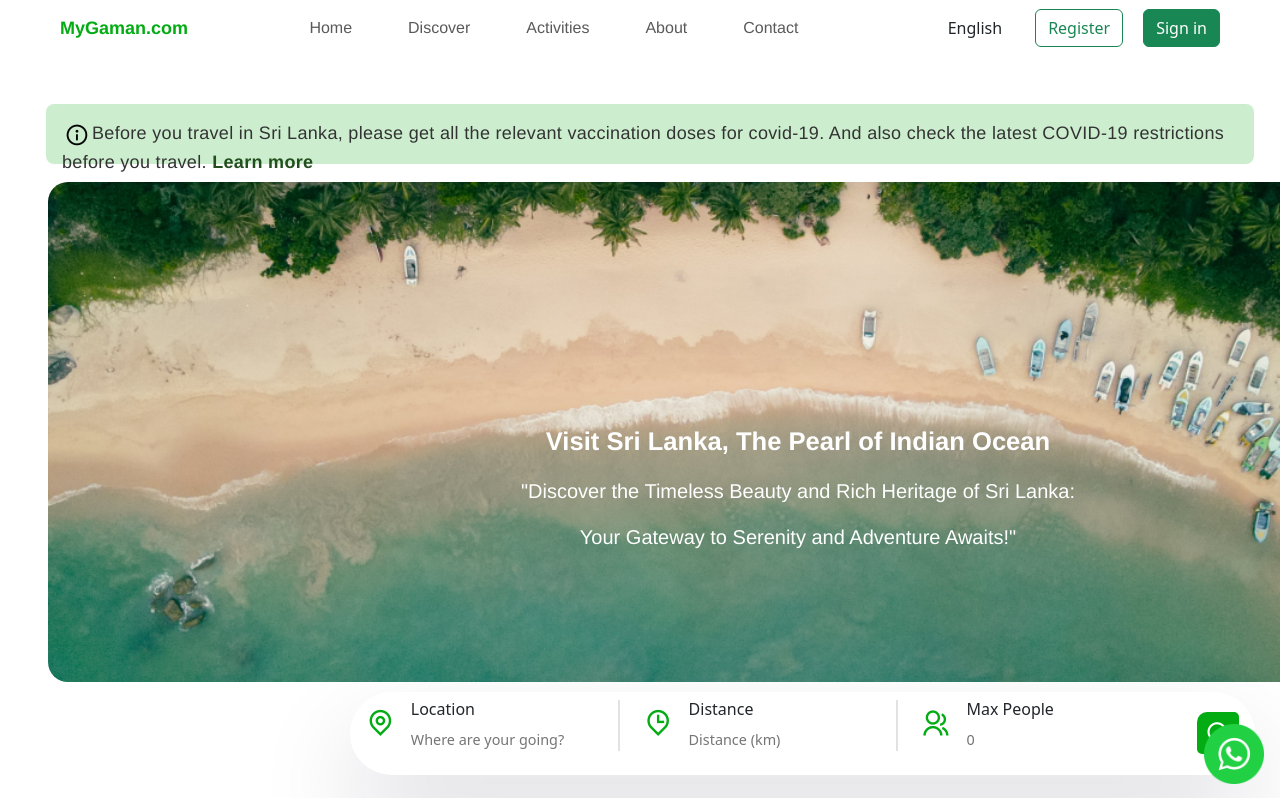
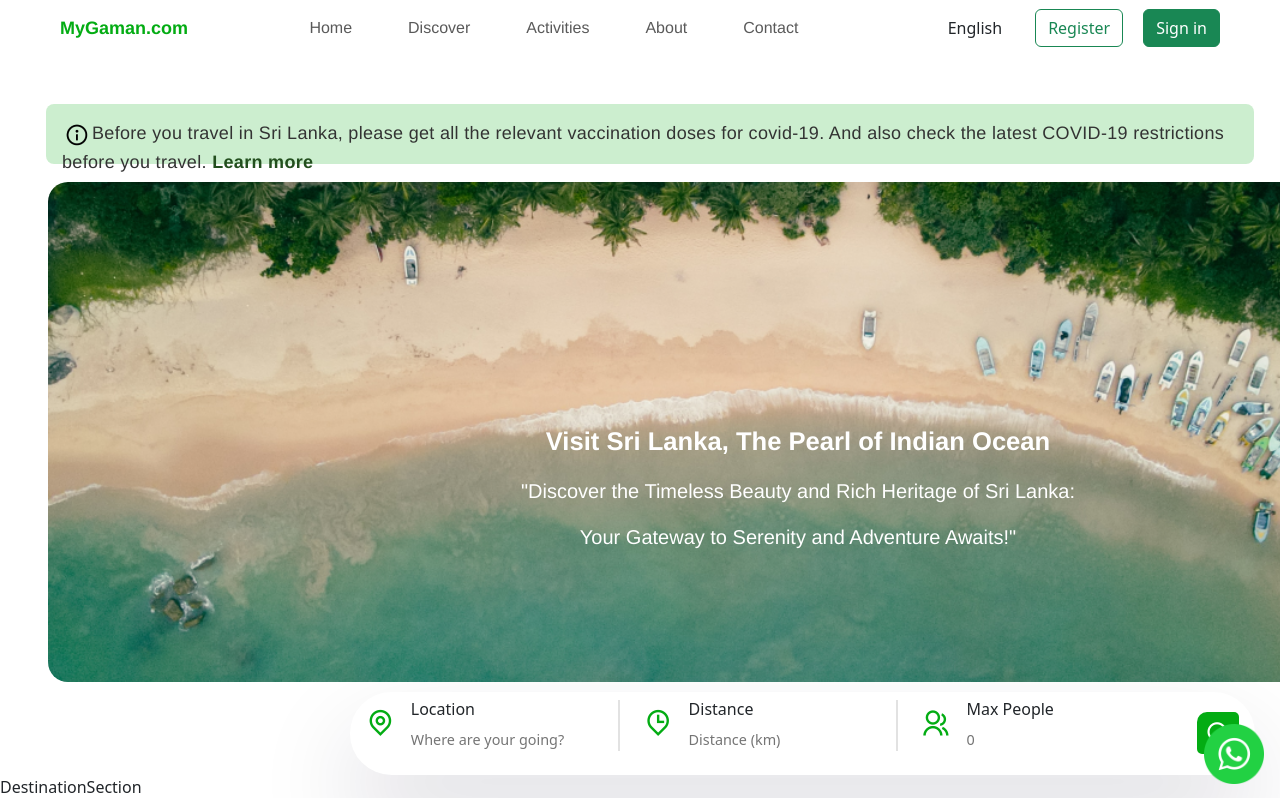
Before and after one commit to tharusha1004/MyGaman-Web, a React (Create React App) app in the folder frontend/: page /home in a window 1280 px wide. Shown: the top 798 px of the page. Built offline with nearby package versions, Linux system fonts and the light colour scheme; a web font is replaced by a local one.

Commit message:
Add Destination Section Component into Main page

```diff
--- a/frontend/src/pages/Home.jsx
+++ b/frontend/src/pages/Home.jsx
@@ -4,6 +4,7 @@ import InfoMessage from '../components/Home/Info_Message/InfoMessage'
 import MainSection from '../components/Home/Main_Section/MainSection'
 
 import SearchBar from '../shared/SearchBar'
+import DestinationSection from '../components/Home/Destination_Section/DestinationSection'
 
 const Home = () => {
     return (
@@ -11,6 +12,7 @@ const Home = () => {
             <InfoMessage />
             <MainSection/>
             <SearchBar/>
+            <DestinationSection/>
         </div>
     )
 }
```
